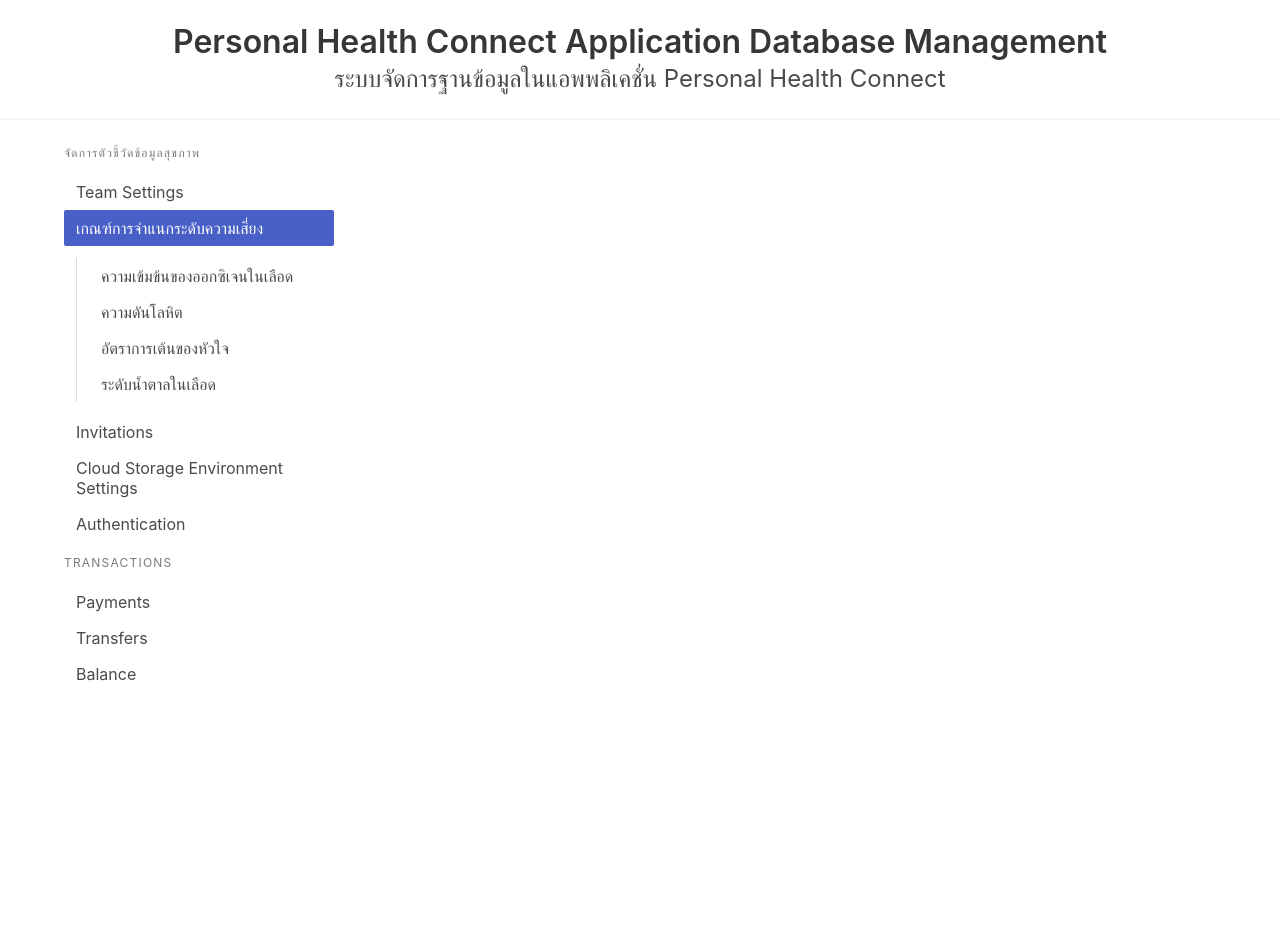
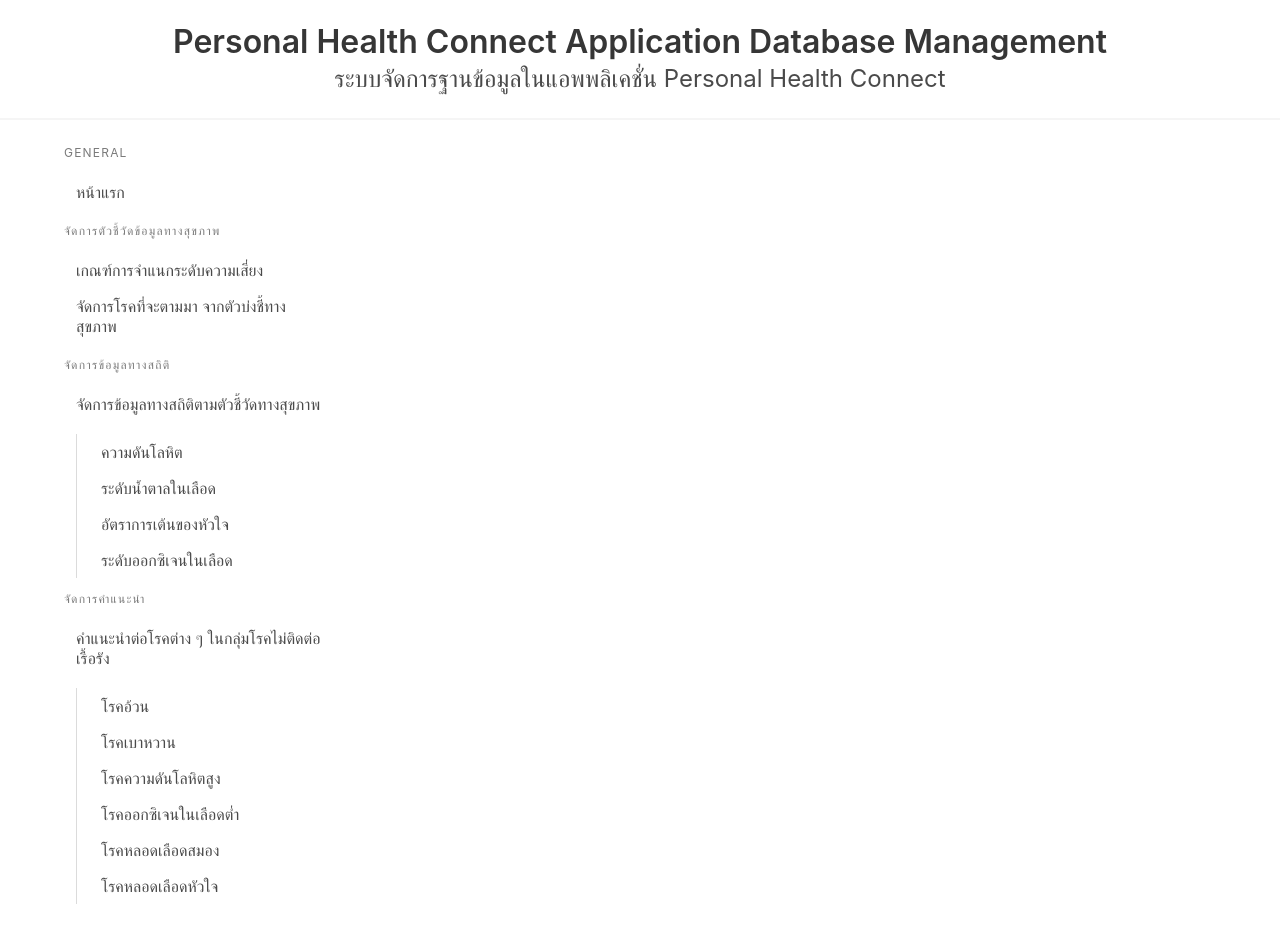
Before and after one commit to theethawat/phr-control-app, a React (Create React App) app: page / in a window 1280 px wide. Before the commit the page ends 800 px from the top, so only its background shows below. Built offline with nearby package versions, Linux system fonts and the light colour scheme.

Commit message:
Defind Utility Function

```diff
--- a/src/Component/LeftMenu.tsx
+++ b/src/Component/LeftMenu.tsx
@@ -4,39 +4,51 @@ class LeftMenu extends Component<any, any> {
         return (
             <div>
                 <aside className="menu">
-                    {/* <p className="menu-label">
+                    <p className="menu-label">
                         General
                     </p>
                     <ul className="menu-list">
-                        <li><a>Dashboard</a></li>
-                        <li><a>Customers</a></li>
-                    </ul> */}
+                        <li><a>หน้าแรก</a></li>
+
+                    </ul>
                     <p className="menu-label">
-                        จัดการตัวชี้วัดข้อมูลสุขภาพ
+                        จัดการตัวชี้วัดข้อมูลทางสุขภาพ
                     </p>
                     <ul className="menu-list">
-                        <li><a>Team Settings</a></li>
+                        <li> <a>เกณฑ์การจำแนกระดับความเสี่ยง</a></li>
+                        <li> <a>จัดการโรคที่จะตามมา จากตัวบ่งชี้ทางสุขภาพ</a></li>
+                    </ul>
+                    <p className="menu-label">
+                        จัดการข้อมูลทางสถิติ
+                    </p>
+
+                    <ul className="menu-list">
                         <li>
-                            <a className="is-active">เกณฑ์การจำแนกระดับความเสี่ยง</a>
+                            <a>จัดการข้อมูลทางสถิติตามตัวชี้วัดทางสุขภาพ</a>
                             <ul>
-                                <li><a>ความเข้มข้นของออกซิเจนในเลือด</a></li>
-                                <li><a>ความดันโลหิต</a></li>
-                                <li><a>อัตราการเต้นของหัวใจ</a></li>
-                                <li><a>ระดับน้ำตาลในเลือด</a></li>
-
+                                <li> <a>ความดันโลหิต</a></li>
+                                <li> <a>ระดับน้ำตาลในเลือด</a></li>
+                                <li> <a>อัตราการเต้นของหัวใจ</a></li>
+                                <li> <a>ระดับออกซิเจนในเลือด</a></li>
                             </ul>
                         </li>
-                        <li><a>Invitations</a></li>
-                        <li><a>Cloud Storage Environment Settings</a></li>
-                        <li><a>Authentication</a></li>
                     </ul>
                     <p className="menu-label">
-                        Transactions
+                        จัดการคำแนะนำ
                     </p>
                     <ul className="menu-list">
-                        <li><a>Payments</a></li>
-                        <li><a>Transfers</a></li>
-                        <li><a>Balance</a></li>
+                        <li>
+                            <a>คำแนะนำต่อโรคต่าง ๆ ในกลุ่มโรคไม่ติดต่อเรื้อรัง</a>
+                            <ul>
+                                <li><a>โรคอ้วน</a></li>
+                                <li><a>โรคเบาหวาน</a></li>
+                                <li><a>โรคความดันโลหิตสูง</a></li>
+                                <li><a>โรคออกซิเจนในเลือดต่ำ</a></li>
+                                <li><a>โรคหลอดเลือดสมอง</a></li>
+                                <li><a>โรคหลอดเลือดหัวใจ</a></li>
+                            </ul>
+                        </li>
+
                     </ul>
                 </aside>
             </div>
```
Also changed, not shown: src/Component/UIHandling.tsx (added, +13 -0 lines), src/Utility/Disease.ts (added, +9 -0 lines), src/Utility/UICategory.ts (added, +7 -0 lines), src/Utility/VitalSignDataType.ts (added, +7 -0 lines).
